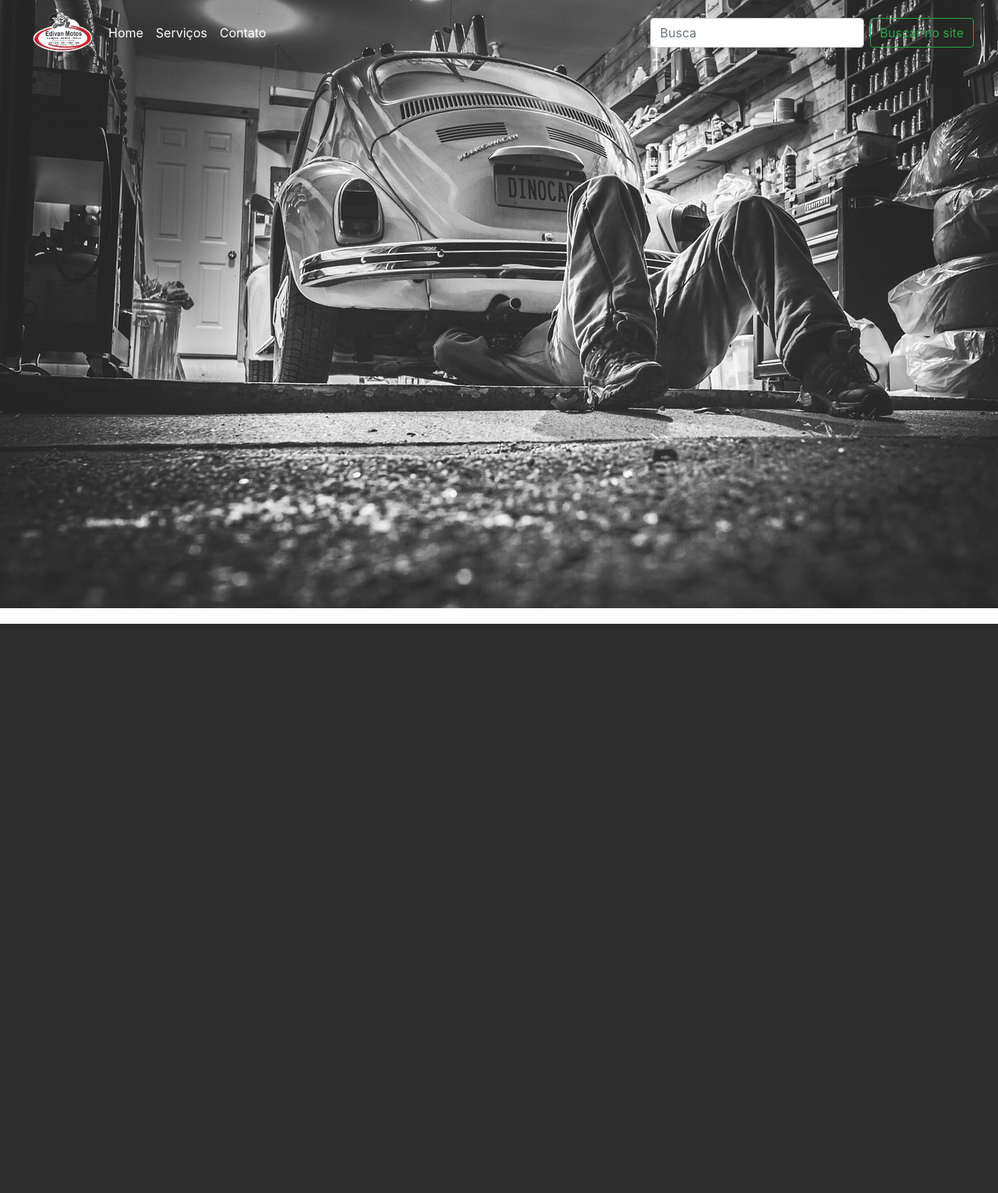
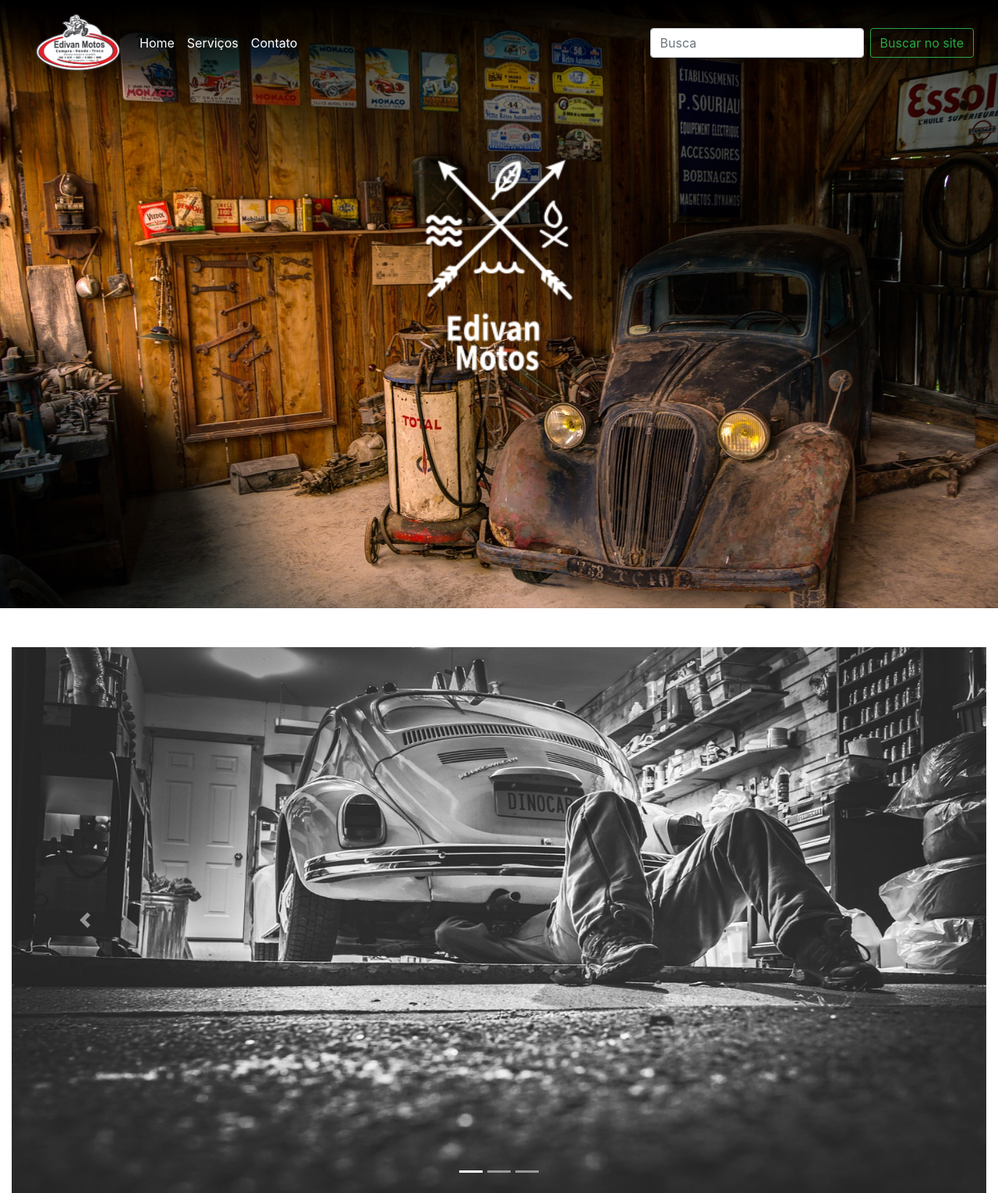
Before and after one commit to alessonsousa/Store_website, a PHP site: page / in a window 1280 px wide. Shown: the whole page at 78% size. Before the commit the page ends 800 px from the top, so only its background shows below. Run offline with PHP 8.4, Linux system fonts and the light colour scheme; some libraries are stand-ins or nearby versions.

Commit message:
19:59 11/12

```diff
--- a/bootstrap-4.1.3-dist/css/home.css
+++ b/bootstrap-4.1.3-dist/css/home.css
@@ -1,22 +1,50 @@
+
 .imgSlide{
     width: 100%;
     height:610px;
 }
 .topo{
-    background-image: url(../../img/slide1.jpg);
+    background-image: url(../../img/img1.jpg);
+    background-size: cover;
     height: 780px;
 }
 .div_menu{
     justify-content: flex-end;
 }
 .logo{
-    width: 100px;
+    width: 140px;
+
 }
 .NavManual{
     z-index: 1;
+    background-image: linear-gradient(#000000, #00000000);
+    border: none;
+}
+.iconMenu{
+    color: #ffffff;
+    font-size: 30px;
 }
 
+.banner{
+    margin-top: 80px;
+}
+.logoTopo{
+    width: 300px;
+}
+.title{
+    margin-top: 170px;
+    justify-content: center;
+}
+.h1Titulo{
 
+    font-family: 'Quicksand', sans-serif;
+}
+.slide{
+    height: 700px;
+}
+.parte2{
+    margin-top: 50px ;
+}
 @media (max-width: 990px) {
     .collapse{
         background: #00000080;
--- a/index.html
+++ b/index.html
@@ -14,17 +14,19 @@
     <!--CSS DE ESTILO-->
     <link rel="stylesheet" href="bootstrap-4.1.3-dist/css/estilo.css">
     <script src="https://kit.fontawesome.com/13bff46990.js" crossorigin="anonymous"></script>
+    <!--FONTES-->
+    <link href="https://fonts.googleapis.com/css?family=Quicksand&display=swap" rel="stylesheet">
     <!--titulo inicial-->
     <title>Edivan Motos</title>
   </head>
   <body>
     <!--MENU -->
       <div class="container-fluid topo">
-        <div class="row NavManual">
+        <div class="row NavManual sticky-top">
          <div class="col-sm">
           <nav class="navbar navbar-expand-lg menuResp">
             <button class="navbar-toggler" type="button" data-toggle="collapse" data-target="#navbarTogglerDemo01" aria-controls="navbarTogglerDemo01" aria-expanded="false" aria-label="Toggle navigation">
-              <span class="navbar-toggler-icon">Menu</span>
+              <span class="navbar-toggler-icon"> <i class="fas fa-bars iconMenu"></i> </span>
             </button>
             <div class="collapse navbar-collapse" id="navbarTogglerDemo01">
               <img src="img/edivam motos.png" class="logo" alt="">
@@ -47,6 +49,40 @@
           </nav>
          </div>
         </div>
+        <div class="row banner">
+          <img src="img/logoTopo.png" class="rounded mx-auto d-block logoTopo" alt=""><br>
+        </div>
+
+      </div>
+      <!--CAROUSEL-->
+      <div class="container-fluid parte2 ">
+          <div id="carouselExampleIndicators" class="carousel slide" data-ride="carousel">
+              <ol class="carousel-indicators">
+                <li data-target="#carouselExampleIndicators" data-slide-to="0" class="active"></li>
+                <li data-target="#carouselExampleIndicators" data-slide-to="1"></li>
+                <li data-target="#carouselExampleIndicators" data-slide-to="2"></li>
+              </ol>
+              <div class="carousel-inner">
+                <div class="carousel-item active">
+                  <img class="d-block w-100 slide" src="img/slide1.jpg" alt="Primeiro Slide">
+                </div>
+                <div class="carousel-item">
+                  <img class="d-block w-100 slide" src="img/slide2.jpg" alt="Segundo Slide">
+                </div>
+                <div class="carousel-item slide">
+                  <img class="d-block w-100" src="img/slide3.jpg" alt="Terceiro Slide">
+                </div>
+              </div>
+              <a class="carousel-control-prev" href="#carouselExampleIndicators" role="button" data-slide="prev">
+                <span class="carousel-control-prev-icon" aria-hidden="true"></span>
+                <span class="sr-only">Anterior</span>
+              </a>
+              <a class="carousel-control-next" href="#carouselExampleIndicators" role="button" data-slide="next">
+                <span class="carousel-control-next-icon" aria-hidden="true"></span>
+                <span class="sr-only">Próximo</span>
+              </a>
+            </div>
+        </div>
       </div>
 
 
```
Also changed, not shown: img/img1.jpg (added), img/img2.jpg (added), img/logoTopo.png (added).
